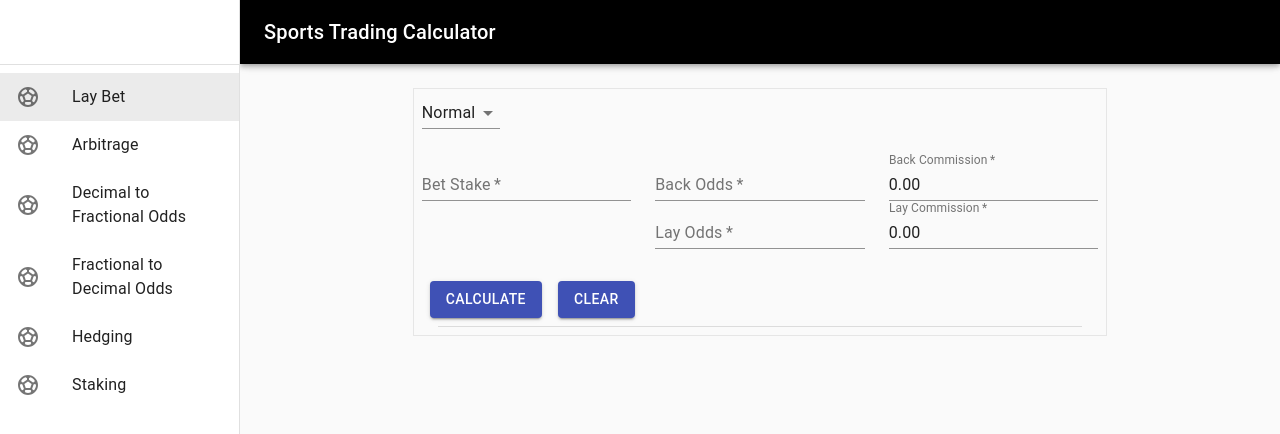
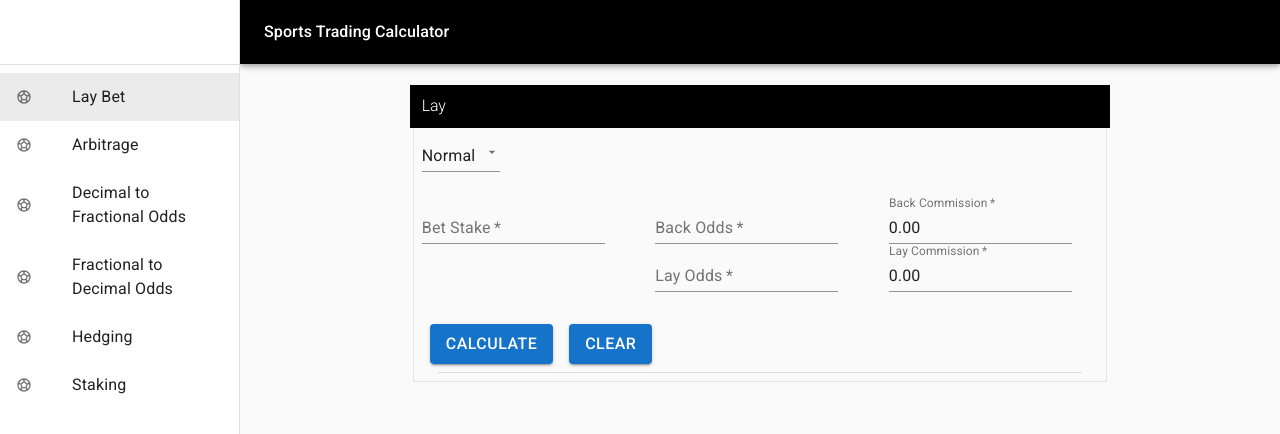
Before and after one commit to focus1691/sports-betting-calculators, a React (Create React App) app: page / in a window 1280 px wide. Shown: the top 434 px of the page. Built offline with nearby package versions, Linux system fonts and the light colour scheme.

Commit message:
Arbitrage calculate and restyling

```diff
--- /dev/null
+++ b/public/css/style.css
@@ -0,0 +1,5 @@
+html *
+{
+   font-size: 1em !important;
+   font-family: "Roboto" !important;
+}
--- a/public/index.html
+++ b/public/index.html
@@ -3,6 +3,8 @@
   <head>
     <meta charset="utf-8" />
     <link rel="icon" href="%PUBLIC_URL%/favicon.ico" />
+    <link rel="stylesheet" href="https://fonts.googleapis.com/css?family=Roboto:300,400,500,700&display=swap" />
+    <link rel="stylesheet" href="css/style.css" />
     <meta name="viewport" content="width=device-width, initial-scale=1" />
     <meta name="theme-color" content="#000000" />
     <meta
--- a/src/components/calculators/Arbitrage.js
+++ b/src/components/calculators/Arbitrage.js
@@ -1,8 +1,110 @@
-import React from "react";
+import React, { useState } from "react";
+import { makeStyles } from "@material-ui/core/styles";
+import Button from "@material-ui/core/Button";
+import Typography from "@material-ui/core/Typography";
+import TextField from "@material-ui/core/TextField";
+import Grid from "@material-ui/core/Grid";
+import { isValidInput, isInputsValid } from "../../utils/sanitiser/NumberSanitiser";
+import { calculateArb } from "../../utils/calculators/Arbitrage";
+
+const useStyles = makeStyles(theme => ({
+	root: {
+		margin: "auto",
+		maxWidth: "70%",
+		border: "1px solid #e6e6e6",
+		padding: theme.spacing(1)
+	},
+	title: {
+		background: "#000",
+		color: "#fff"
+	},
+	button: {
+		margin: theme.spacing(1),
+		background: "#1573ca",
+		'&:hover': {
+			background: "#0d508d"
+		}
+	},
+	resultField: {
+		margin: theme.spacing(1),
+		background: "#f3f3f3",
+		border: "1px solid #e4e4e4",
+		padding: theme.spacing(1)
+	}
+}));
 
 export default function Arbitrage() {
+	const classes = useStyles();
+	const [betOne, setBetOne] = useState("");
+	const [betTwo, setBetTwo] = useState("");
+	const [stake, setStake] = useState("");
+	const [arb, setArb] = useState(undefined);
+
+	const handleCalculate = () => e => {
+		if (isInputsValid([betOne, betTwo, stake])) {
+			let calculatedArb = calculateArb(stake, betOne, betTwo, 2);
+			setArb(calculatedArb);
+		} else {
+			if (!isValidInput(betOne)) setBetOne("");
+			if (!isValidInput(betTwo)) setBetTwo("");
+			if (!isValidInput(stake)) setStake("");
+			setArb(undefined);
+		}
+	};
+
+	const handleClear = () => e => {
+		setBetOne("");
+		setBetTwo("");
+		setStake("");
+		setArb(undefined);
+	};
+
+	const renderResults = () => {
+		const { stake1, stake2, payout1, payout2, totalPayout, profit, roi } = arb;
+		return (
+			<>
+				<Grid item xs={4}>
+					<TextField disabled label={`stake ${stake1}`} className={classes.resultField} />
+					<TextField disabled label={`payout ${payout1}`} className={classes.resultField} />
+				</Grid>
+				<Grid item xs={4}>
+					<TextField disabled label={`stake ${stake2}`} className={classes.resultField} />
+					<TextField disabled label={`payout ${payout2}`} className={classes.resultField} />
+				</Grid>
+				<Grid item xs={4}>
+					<TextField disabled label={`Total Payout ${totalPayout}`} className={classes.resultField} />
+					<TextField disabled label={`Profit ${profit}`} className={classes.resultField} />
+					<TextField disabled label={`ROI ${roi}`} className={classes.resultField} />
+				</Grid>
+			</>
+		);
+	};
+
 	return (
-		<>
-		</>
+		<div className={classes.root}>
+			<Grid container spacing={3}>
+				<Grid item xs={12} className={classes.title}>
+					<Typography variant="h1">Arbitrage</Typography>
+				</Grid>
+				<Grid item xs={4}>
+					<TextField required label="Bet 1 odds" value={betOne} onChange={e => isValidInput(e.target.value) && setBetOne(e.target.value)} />
+				</Grid>
+				<Grid item xs={4}>
+					<TextField required label="Bet 2 odds" value={betTwo} onChange={e => isValidInput(e.target.value) && setBetTwo(e.target.value)} />
+				</Grid>
+				<Grid item xs={4}>
+					<TextField required label="Stake" value={stake} onChange={e => isValidInput(e.target.value) && setStake(e.target.value)} />
+				</Grid>
+				{arb ? renderResults() : null}
+				<Grid item xs={12}>
+					<Button variant="contained" color="primary" className={classes.button} onClick={handleCalculate()}>
+						Calculate
+					</Button>
+					<Button variant="contained" color="primary" className={classes.button} onClick={handleClear()}>
+						Clear
+					</Button>
+				</Grid>
+			</Grid>
+		</div>
 	);
 }
--- a/src/components/calculators/DecToFrac.js
+++ b/src/components/calculators/DecToFrac.js
@@ -2,6 +2,7 @@ import React, { useState } from "react";
 import { makeStyles } from "@material-ui/core/styles";
 import Button from "@material-ui/core/Button";
 import TextField from "@material-ui/core/TextField";
+import Typography from "@material-ui/core/Typography";
 import Grid from "@material-ui/core/Grid";
 import Chip from '@material-ui/core/Chip';
 import validator from "validator";
@@ -15,8 +16,16 @@ const useStyles = makeStyles(theme => ({
         border: "1px solid #e6e6e6",
         padding: theme.spacing(1)
     },
+	title: {
+		background: "#000",
+		color: "#fff"
+	},
     button: {
-        margin: theme.spacing(1)
+		margin: theme.spacing(1),
+		background: "#1573ca",
+		'&:hover': {
+			background: "#0d508d"
+		}
     }
 }));
 
@@ -41,6 +50,9 @@ export default function Lay() {
     return (
         <div className={classes.root}>
             <Grid container spacing={3}>
+                <Grid item xs={12} className={classes.title}>
+					<Typography variant="h1">Decimal to Fraction</Typography>
+				</Grid>
                 <Grid item xs={12}>
                     <TextField required label="Odds e.g. 2.56" value={odds} onChange={handleOddsChange()} />
                 </Grid>
--- a/src/components/calculators/FracToDec.js
+++ b/src/components/calculators/FracToDec.js
@@ -2,6 +2,7 @@ import React, { useState } from "react";
 import { makeStyles } from "@material-ui/core/styles";
 import Button from "@material-ui/core/Button";
 import TextField from "@material-ui/core/TextField";
+import Typography from "@material-ui/core/Typography";
 import Grid from "@material-ui/core/Grid";
 import Chip from "@material-ui/core/Chip";
 import validator from "validator";
@@ -14,8 +15,16 @@ const useStyles = makeStyles(theme => ({
 		border: "1px solid #e6e6e6",
 		padding: theme.spacing(1)
 	},
+	title: {
+		background: "#000",
+		color: "#fff"
+	},
 	button: {
-		margin: theme.spacing(1)
+		margin: theme.spacing(1),
+		background: "#1573ca",
+		'&:hover': {
+			background: "#0d508d"
+		}
 	}
 }));
 
@@ -40,6 +49,9 @@ export default function FracToDec() {
 	return (
 		<div className={classes.root}>
 			<Grid container spacing={3}>
+				<Grid item xs={12} className={classes.title}>
+					<Typography variant="h1">Fractional to Decimal</Typography>
+				</Grid>
 				<Grid item xs={12}>
 					<TextField required label="Fraction e.g. 5/2" value={fraction} onChange={handleFractionChange()} />
 				</Grid>
--- a/src/components/calculators/Lay.js
+++ b/src/components/calculators/Lay.js
@@ -20,8 +20,16 @@ const useStyles = makeStyles(theme => ({
 		border: "1px solid #e6e6e6",
 		padding: theme.spacing(1)
 	},
+	title: {
+		background: "#000",
+		color: "#fff"
+	},
 	button: {
-		margin: theme.spacing(1)
+		margin: theme.spacing(1),
+		background: "#1573ca",
+		'&:hover': {
+			background: "#0d508d"
+		}
 	},
 	result: {
 		margin: theme.spacing(1)
@@ -80,6 +88,9 @@ export default function Lay() {
 	return (
 		<div className={classes.root}>
 			<Grid container spacing={3}>
+				<Grid item xs={12} className={classes.title}>
+					<Typography variant="h1">Lay</Typography>
+				</Grid>
 				<Grid item xs={12}>
 					<Select
 						native
--- a/src/components/calculators/Staking.js
+++ b/src/components/calculators/Staking.js
@@ -3,6 +3,7 @@ import { makeStyles } from "@material-ui/core/styles";
 import Grid from "@material-ui/core/Grid";
 import Button from "@material-ui/core/Button";
 import TextField from "@material-ui/core/TextField";
+import Typography from "@material-ui/core/Typography";
 import Select from "@material-ui/core/Select";
 import Chip from "@material-ui/core/Chip";
 import validator from "validator";
@@ -15,8 +16,16 @@ const useStyles = makeStyles(theme => ({
 		border: "1px solid #e6e6e6",
 		padding: theme.spacing(1)
 	},
+	title: {
+		background: "#000",
+		color: "#fff"
+	},
 	button: {
-		margin: theme.spacing(1)
+		margin: theme.spacing(1),
+		background: "#1573ca",
+		'&:hover': {
+			background: "#0d508d"
+		}
 	},
 	text: {
 		margin: theme.spacing(1)
@@ -38,7 +47,6 @@ export default function Staking() {
 	const handleChangeBalance = () => e => {
 		if (isValidInputStrict(e.target.value)) setBalance(e.target.value);
 		else {
-			setRisk("");
 			setBalance("");
 			setStake("");
 		}
@@ -57,8 +65,11 @@ export default function Staking() {
 	return (
 		<div className={classes.root}>
 			<Grid container spacing={3}>
+				<Grid item xs={12} className={classes.title}>
+					<Typography variant="h1">Staking</Typography>
+				</Grid>
 				<Grid item xs={4}>
-					<TextField required label="Bank Balance" className={classes.text} onChange={handleChangeBalance()} />
+					<TextField required label="Bank Balance" value={balance} className={classes.text} onChange={handleChangeBalance()} />
 				</Grid>
 				<Grid item xs={4}>
 					<Select native value={risk} className={classes.select} onChange={e => setRisk(e.target.value)}>
--- /dev/null
+++ b/src/utils/calculators/Arbitrage.js
@@ -0,0 +1,38 @@
+export const calculateArb = (stake, odds1, odds2, betCount) => {
+	let totalPayout = 0;
+	let overRound = 1 / (parseFloat(1 / odds1) + parseFloat(1 / odds2));
+
+	const calculateAmountToBet = odds => {
+		let amountBet = parseFloat(1 / odds) * overRound;
+
+		let betStake = parseFloat(amountBet) * parseFloat(stake);
+
+		let overallAmountBet = parseFloat(betStake) * odds;
+
+		totalPayout = parseFloat(overallAmountBet) + parseFloat(totalPayout);
+
+		return { stake: betStake.toFixed(2), payout: overallAmountBet.toFixed(2) };
+	};
+
+	const amountToBetOnFirst = calculateAmountToBet(odds1);
+	const amountToBetOnSecond = calculateAmountToBet(odds2);
+	const stake1 = amountToBetOnFirst.stake;
+	const stake2 = amountToBetOnSecond.stake;
+	const payout1 = amountToBetOnFirst.payout;
+	const payout2 = amountToBetOnSecond.payout;
+
+	totalPayout = (parseFloat(totalPayout) / parseFloat(betCount)).toFixed(2);
+
+	let profit = (parseFloat(totalPayout) - parseFloat(stake)).toFixed(2);
+	let roi = ((parseFloat(profit) / parseFloat(stake)) * 100).toFixed(2) + "%";
+
+	return {
+		stake1,
+		stake2,
+		payout1,
+		payout2,
+		totalPayout,
+		profit,
+		roi
+	};
+};
```
